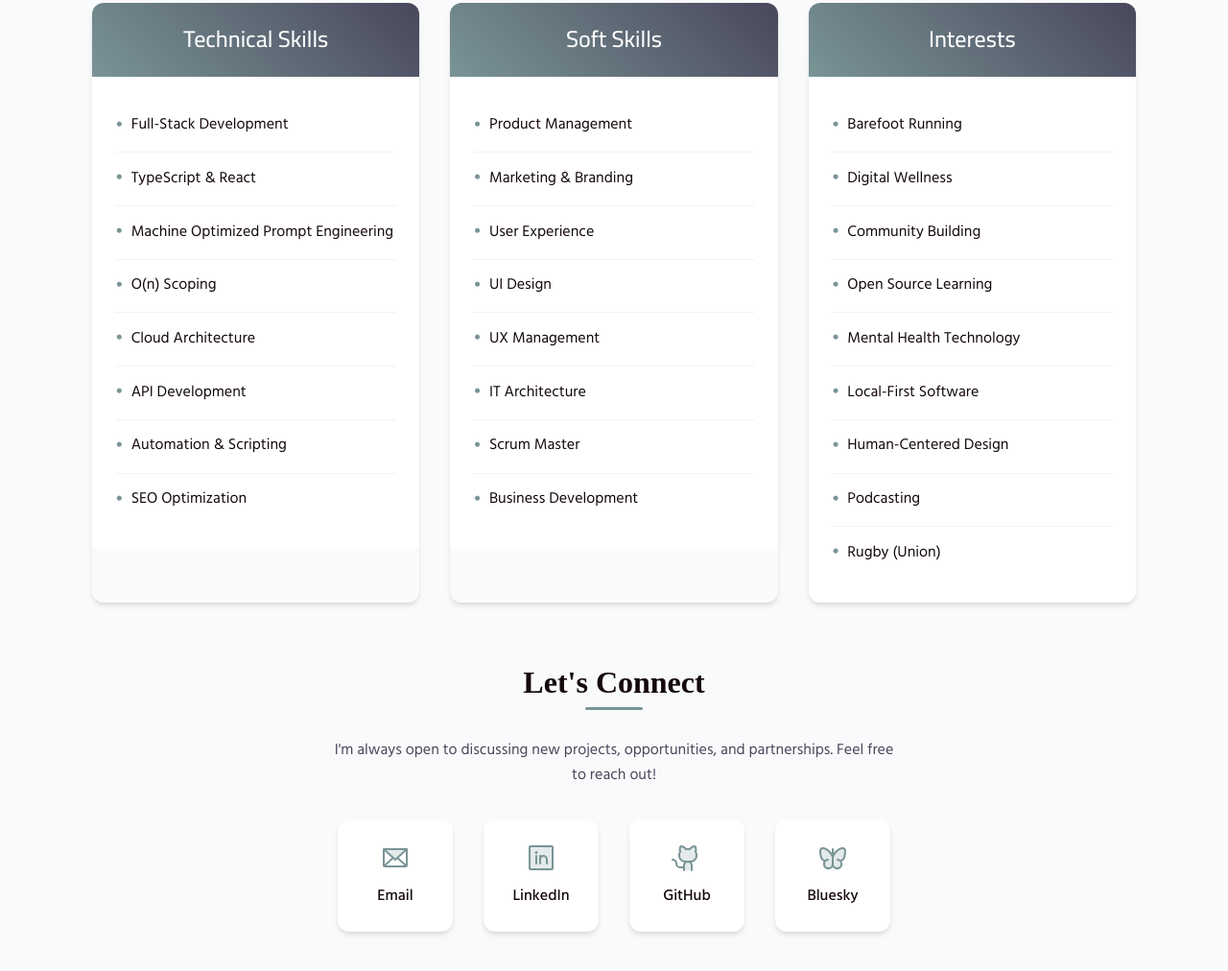
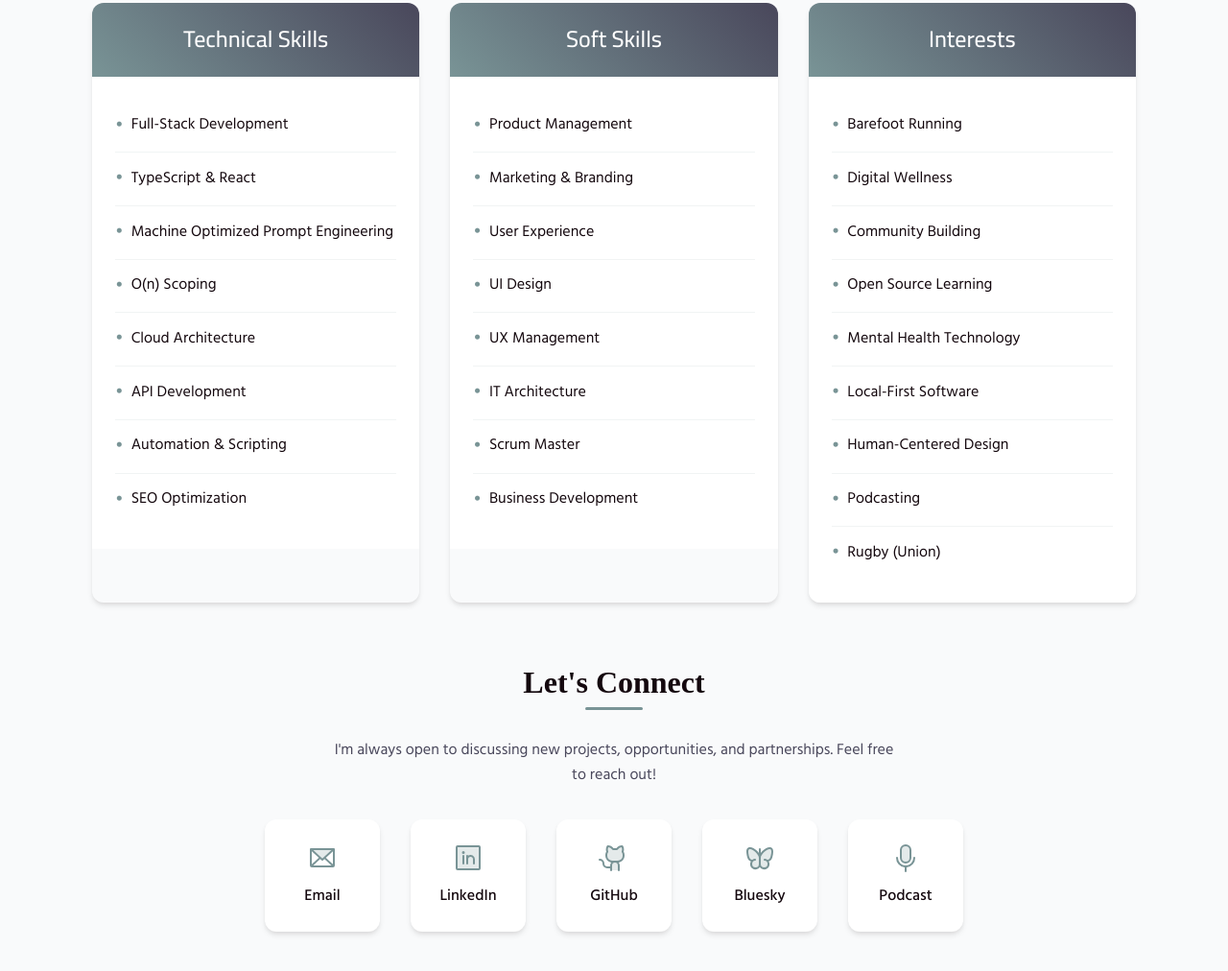
Before and after one commit to shuppel/shupp-dev, an Astro site: page /about in a window 1280 px wide. Shown: the part 1580-2592 px from the top of the page at 96% size. Built offline with nearby package versions, Linux system fonts and the light colour scheme; Astro itself is replaced by a stand-in of ours; a web font is replaced by a local one.

Commit message:
added in footer (spotify) added in about (spotify)

```diff
--- a/src/components/Footer/Footer.astro
+++ b/src/components/Footer/Footer.astro
@@ -25,6 +25,7 @@ const currentYear = new Date().getFullYear();
               <li><a href="https://github.com/shuppel" target="_blank" rel="noopener noreferrer">GitHub</a></li>
               <li><a href="https://www.linkedin.com/in/shupp-erikk" target="_blank" rel="noopener noreferrer">LinkedIn</a></li>
               <li><a href="https://bsky.app/profile/shupp.dev" target="_blank" rel="noopener noreferrer">Bluesky</a></li>
+              <li><a href="https://open.spotify.com/show/5795Q9GCmotmDpParHL1v6?si=6930bfe903dc4286" target="_blank" rel="noopener noreferrer">Podcast</a></li>
             </ul>
           </div>
           <div class="footer-section">
--- a/src/pages/about.astro
+++ b/src/pages/about.astro
@@ -135,6 +135,15 @@ const author = authorEntries[0]; // Using the first author as this is a personal
               <Icon name="Butterfly" size={32} weight="duotone" liquid={true} />
             </div>
             <div class="contact-label">Bluesky</div>
+          </a>
+        )}
+
+        {author.data.socialLinks?.podcast && (
+          <a href={author.data.socialLinks.podcast} target="_blank" rel="noopener noreferrer" class="contact-option">
+            <div class="contact-icon">
+              <Icon name="Microphone" size={32} weight="duotone" liquid={true} />
+            </div>
+            <div class="contact-label">Podcast</div>
           </a>
         )}
       </div>
```
